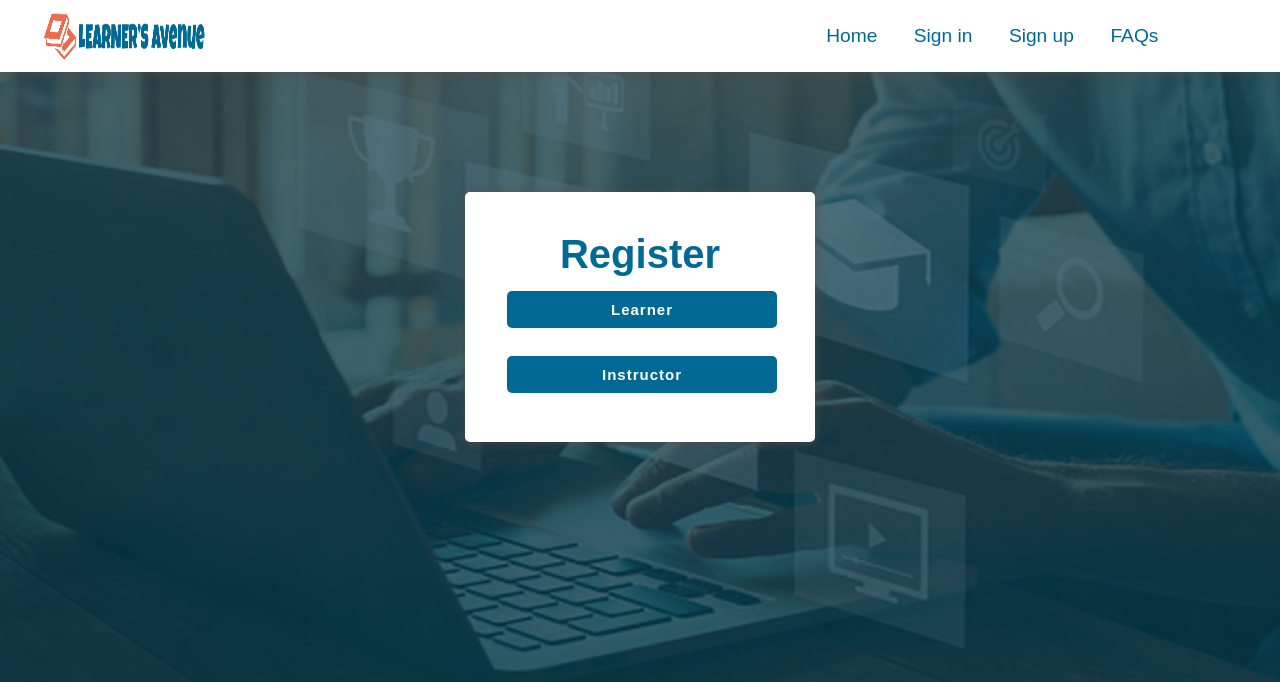
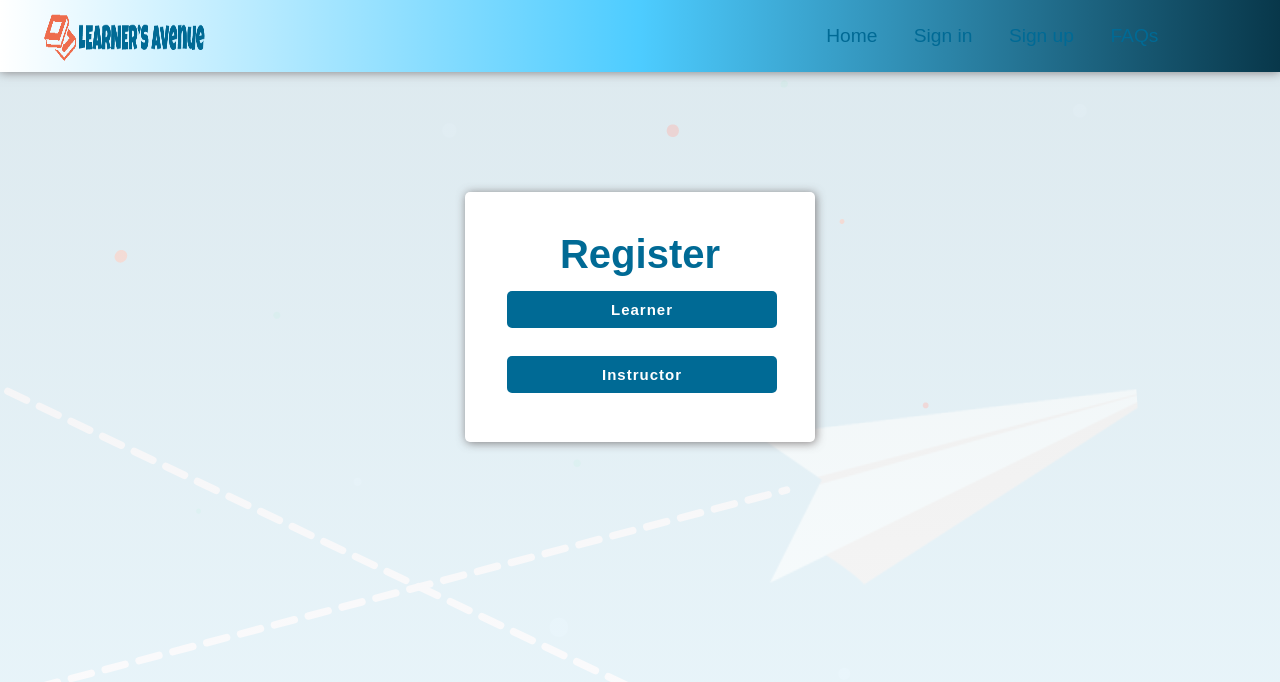
Before and after one commit to aiuaaiee/Online-Teaching-Platform-Frontend, a PHP site: page /Reg.html in a window 1280 px wide. Shown: the top 682 px of the page. Run offline with PHP 8.4, Linux system fonts and the light colour scheme; some libraries are stand-ins or nearby versions.

Commit message:
Header, Background, Title Name

```diff
--- a/Signup/Reg.html
+++ b/Signup/Reg.html
@@ -4,7 +4,7 @@
     <meta charset="UTF-8">
     <meta http-equiv="X-UA-Compatible" content="IE=edge">
     <meta name="viewport" content="width=device-width, initial-scale=1.0">
-    <title>Registration Testing</title>
+    <title>Registration</title>
 	<script src="https://ajax.googleapis.com/ajax/libs/jquery/3.3.1/jquery.min.js"></script>
 	<script src="https://cdn.jsdelivr.net/npm/bootstrap@5.1.3/dist/js/bootstrap.bundle.min.js"></script>
 	<script src="https://kit.fontawesome.com/32e61978bf.js" crossorigin="anonymous"></script>
--- a/Signup/style.css
+++ b/Signup/style.css
@@ -22,9 +22,10 @@ html{
 }
 
 body{
-    background: url(image/imgbackground.PNG);
+    background: linear-gradient(#f0f0f0d9, #ffffffd9), url(image/outerpart.png);
     background-size: cover;
     background-position: center no-repeat;
+    background-attachment: fixed;
 }
 /* Header Page */
 
@@ -45,11 +46,13 @@ body{
     position: fixed;
     top:0; left: 0; right: 0;
     z-index: 1000;
-    background: white;
+    background: linear-gradient(to right, white, #4dccff, #08374A);
 }
 
 .header .logo{
-    margin-top: 5px;
+    margin-top: 7px;
+    position: static;
+    float: left;
 }
 
 .header .navbar{
```
